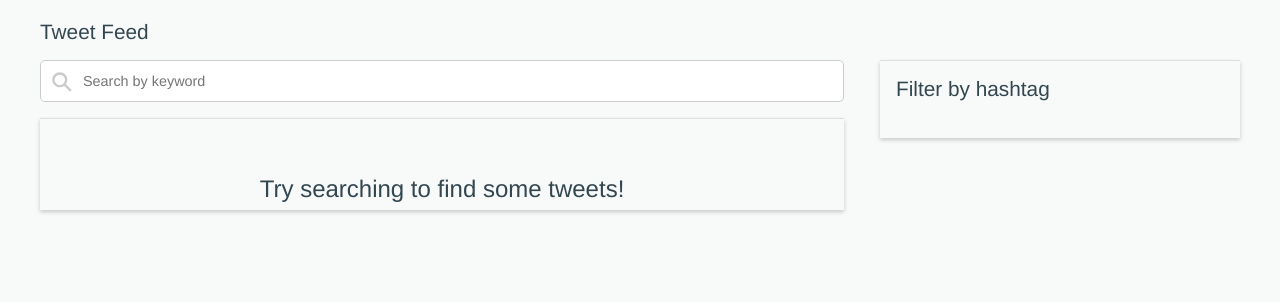
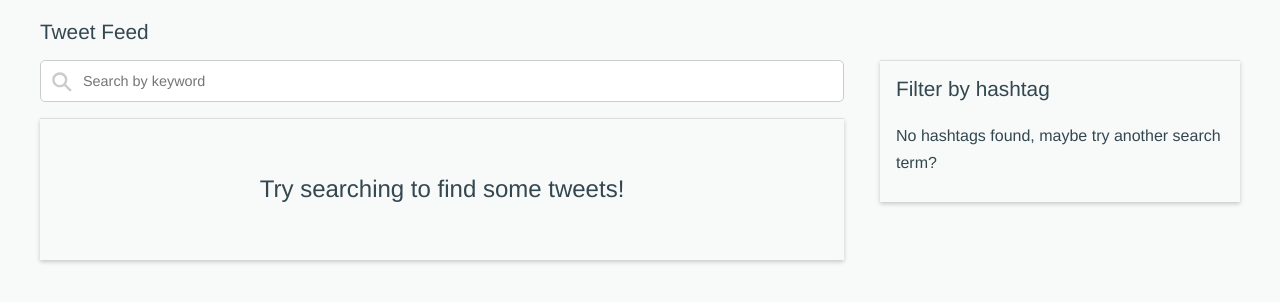
Before and after one commit to sbefort/science37, a React (Create React App) app in the folder frontend/: page / in a window 1280 px wide. Shown: the top 302 px of the page. Built offline with nearby package versions, Linux system fonts and the light colour scheme.

Commit message:
UI touchups

```diff
--- a/frontend/src/components/App.js
+++ b/frontend/src/components/App.js
@@ -72,15 +72,16 @@ function App() {
         </MasonryItem>
       </header>
       <MasonryItem width="30%" floatDirection="right">
-        <Card styles={{padding: '1em'}}>
+        <Card>
           <H2>Filter by hashtag</H2>
-          {hashtags && hashtags.map((hashtag) => (
+          {hashtags.map((hashtag) => (
             <Chip isSelected={selectedHashtag === hashtag} onClick={() => onHashtagClick(hashtag)} key={hashtag}>#{ hashtag }</Chip>
           ))}
+          {hashtags.length === 0 && <p>No hashtags found, maybe try another search term?</p>}
         </Card>
       </MasonryItem>
       <MasonryItem width="67%">
-        <Card>
+        <Card styles={{padding: '0'}}>
           <Tweets tweets={data.statuses} selectedHashtag={selectedHashtag} onHashtagClick={onHashtagClick}/>
         </Card>
       </MasonryItem>
--- a/frontend/src/components/Card.js
+++ b/frontend/src/components/Card.js
@@ -7,6 +7,7 @@ const Card = ({ children, styles }) => (
 );
 
 const StyledCard = styled.div`
+  padding: 1em;
   border-top: 1px solid #dedede;
   box-shadow: 1px 2px 4px rgba(0,0,0,0.1), -1px 2px 4px rgba(0,0,0,0.1);
 `;
--- a/frontend/src/components/Tweet.js
+++ b/frontend/src/components/Tweet.js
@@ -14,7 +14,7 @@ const Tweet = ({ tweet, selectedHashtag, onHashtagClick, isEven }) => {
         <H3>@{ tweet.user.screen_name}</H3>
         <Linkify tagName="p" options={{target: '_blank'}}>{ tweet.text }</Linkify>
         {tweet.entities.hashtags.map((hashtag) => (
-          <Chip isSelected={selectedHashtag === hashtag.text} onClick={() => onHashtagClick(hashtag.text)}>#{ hashtag.text }</Chip>)
+          <Chip key={hashtag.text} isSelected={selectedHashtag === hashtag.text} onClick={() => onHashtagClick(hashtag.text)}>#{ hashtag.text }</Chip>)
         )}
       </div>
     </StyledTweet>
--- a/frontend/src/components/Tweets.js
+++ b/frontend/src/components/Tweets.js
@@ -6,6 +6,12 @@ const Tweets = ({ tweets, selectedHashtag, onHashtagClick }) => {
   if (!tweets) {
     return (
       <P>Try searching to find some tweets!</P>
+    );
+  }
+
+  if (tweets.length === 0) {
+    return (
+      <P>Darn, no results found for that search query.</P>
     );
   }
 
@@ -20,8 +26,8 @@ const Tweets = ({ tweets, selectedHashtag, onHashtagClick }) => {
 
 const P = styled.p`
 	text-align: center;
-  margin: 50px 0;
   font-size: 1.5em;
+  padding: 50px 0;
 `;
 
 export default Tweets;
```
